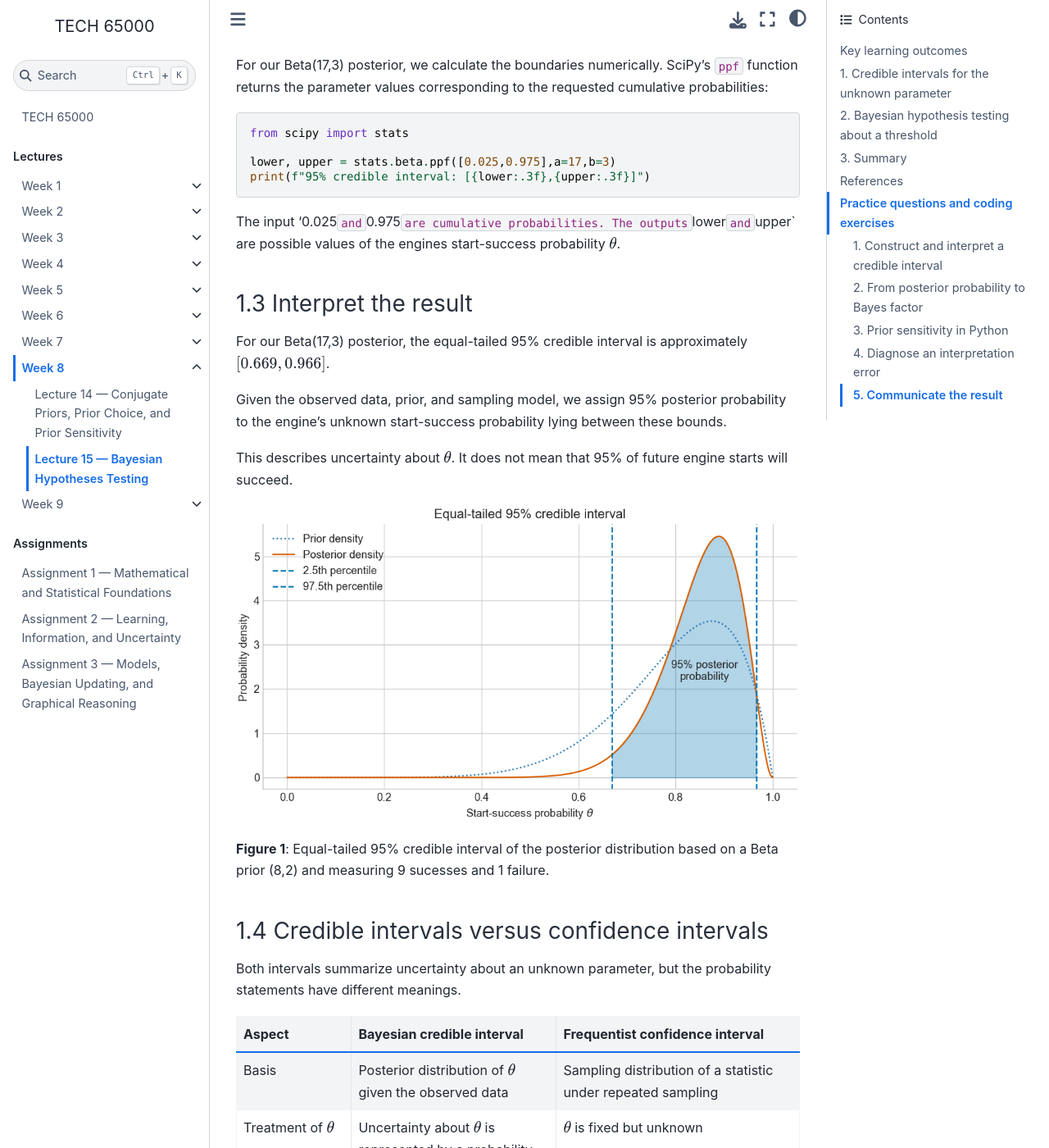
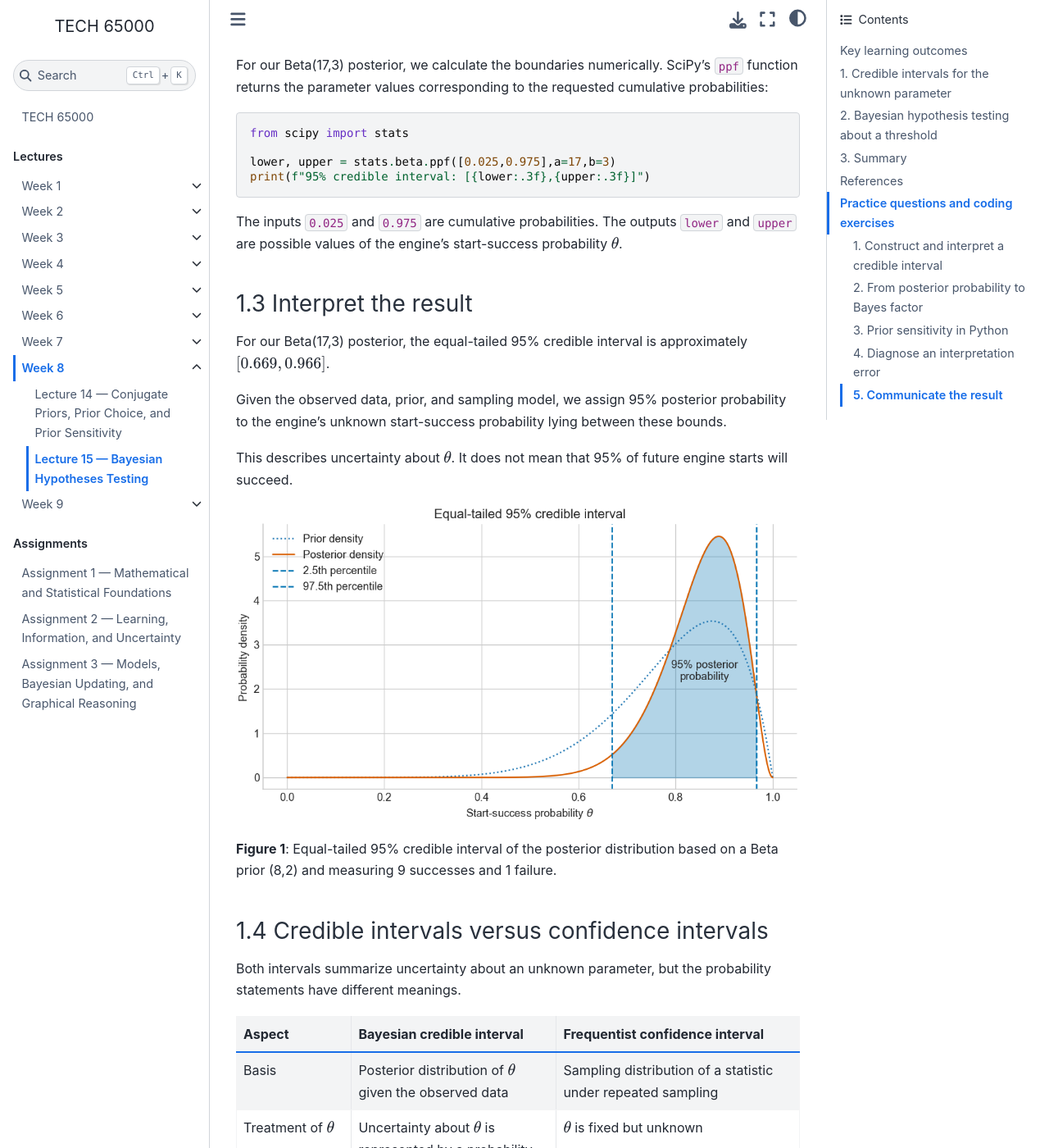
Before and after one commit to DTECH-650/DTECH-650.github.io, a Jupyter Book: the page built from lectures/week8/lecture-15-bayesian-ht.md, in a window 1280 px wide and 1400 px high, scrolled down 2950 px. Shown: the whole window at 82% size. Built offline with Jupyter Book 1.0.4 settings and Sphinx 7.4.7 and the Sphinx Book theme 1.1.4, drawn with Linux system fonts in a browser that asks for light colours; pages that are not in the unit, such as notebooks, are missing from menus.

Commit message:
Sync Lecture 15 publication corrections

````diff
--- a/lectures/week8/lecture-15-bayesian-ht.md
+++ b/lectures/week8/lecture-15-bayesian-ht.md
@@ -136,7 +136,7 @@ from scipy import stats
 lower, upper = stats.beta.ppf([0.025,0.975],a=17,b=3)
 print(f"95% credible interval: [{lower:.3f},{upper:.3f}]")
 ```
-The input '0.025` and `0.975` are cumulative probabilities. The outputs `lower` and `upper` are possible values of the engines start-success probability $\theta$.
+The inputs `0.025` and `0.975` are cumulative probabilities. The outputs `lower` and `upper` are possible values of the engine's start-success probability $\theta$.
 
 
 ### 1.3 Interpret the result
@@ -150,7 +150,7 @@ This describes uncertainty about $\theta$. It does not mean that 95% of future e
 
 ![One-step update](images/credible-interval.png)
 
-**Figure 1**: Equal-tailed 95% credible interval of the posterior distribution based on a Beta prior (8,2) and measuring 9 sucesses and 1 failure.
+**Figure 1**: Equal-tailed 95% credible interval of the posterior distribution based on a Beta prior (8,2) and measuring 9 successes and 1 failure.
 
 ### 1.4 Credible intervals versus confidence intervals
 
````
Also changed, not shown: lectures/week8/index.md (+1 -1 lines).
